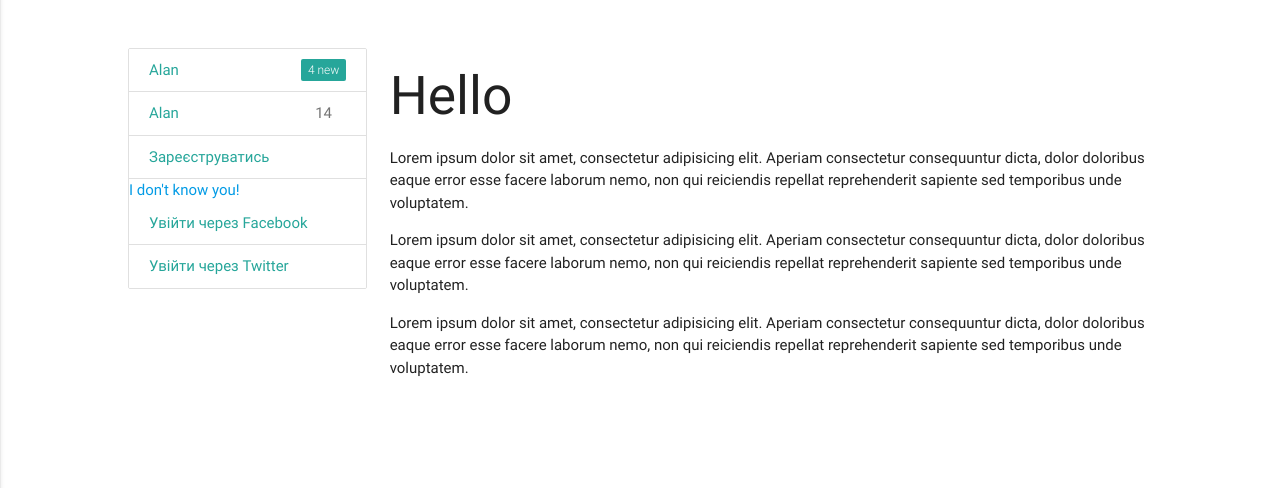
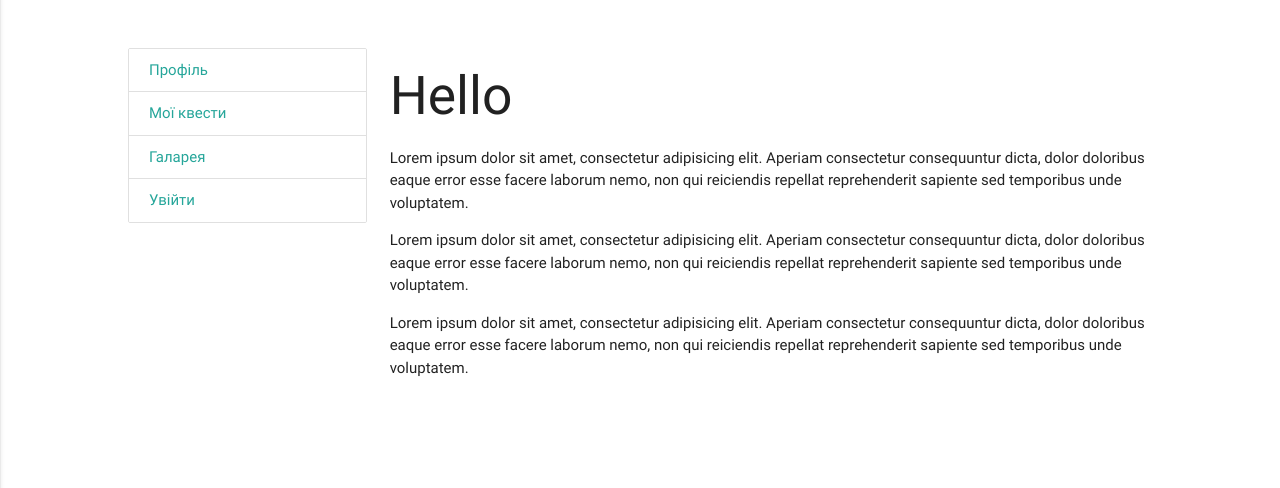
Before and after one commit to Retsediv/Quester, a Flask app: page / in a window 1280 px wide. Shown: the part 100-588 px from the top of the page. Run offline with Flask 2, Linux system fonts and the light colour scheme; some libraries are stand-ins or nearby versions.

Commit message:
Change sidebar and some fixes

```diff
--- a/static/css/style.css
+++ b/static/css/style.css
@@ -58,6 +58,12 @@ a.button-collapse {
     }
 }
 
+.register-modal img{
+    width: 192px;
+    display: block;
+    margin: 0 auto;
+}
+
 body {
     display: flex;
     min-height: 100vh;
--- a/templates/partials/header.html
+++ b/templates/partials/header.html
@@ -42,4 +42,7 @@
     </div>
 </nav>
 
+{% for message in get_flashed_messages() %}
+    <p><b>Error</b>: {{ message }}</p>
+{% endfor %}
 {% block body %} {% endblock %}
--- a/templates/partials/register.html
+++ b/templates/partials/register.html
@@ -1,10 +1,18 @@
 <!-- Modal Structure -->
-<div id="modal1" class="modal">
+<div id="register" class="modal register-modal">
     <div class="modal-content">
-        <h4>Modal Header</h4>
-        <p>A bunch of text</p>
-    </div>
-    <div class="modal-footer">
-        <a href="#!" class=" modal-action modal-close waves-effect waves-green btn-flat">Agree</a>
+        <h4>Увійдіть на сайт</h4>
+        <div class="row">
+            <div class="col sm12 m6 l6">
+                <a href="{{ url_for('oauth_authorize', provider='facebook') }}" class="collection-item">
+                    <img src="{{ url_for('static', filename='img/fb.png') }}" alt="">
+                </a>
+            </div>
+            <div class="col sm12 m6 l6">
+                <a href="{{ url_for('oauth_authorize', provider='twitter') }}" class="collection-item">
+                    <img src="{{ url_for('static', filename='img/twitter.png') }}" alt="">
+                </a>
+            </div>
+        </div>
     </div>
 </div>
--- a/templates/partials/sidebar.html
+++ b/templates/partials/sidebar.html
@@ -1,27 +1,23 @@
 <div class="col m4 l3 hide-on-small-only">
     <div class="collection sidebar">
-        <a href="#!" class="collection-item"><span class="new badge">4</span>Alan</a>
-        <a href="#!" class="collection-item"><span class="badge">14</span>Alan</a>
-        <a href="#modal1" class="collection-item">Зареєструватись</a>
+        <a href="#!" class="collection-item">Профіль</a>
+        <a href="#!" class="collection-item">Мої квести</a>
+        <a href="#!" class="collection-item">Галарея</a>
         {% if current_user.is_authenticated %}
-            <a class="collection-header">Hi, {{ current_user.nickname }}!</a>
             <a href="{{ url_for('logout') }}" class="collection-item">Вийти</a>
         {% else %}
-            <a class="collection-header">I don't know you!</a>
-            <a href="{{ url_for('oauth_authorize', provider='facebook') }}" class="collection-item">Увійти через Facebook</a>
-            <a href="{{ url_for('oauth_authorize', provider='twitter') }}" class="collection-item">Увійти через Twitter</a>
-
+            <a href="#register" class="collection-item">Увійти</a>
         {% endif %}
     </div>
-
-    {% for message in get_flashed_messages() %}
-        <p><b>Error</b>: {{ message }}</p>
-    {% endfor %}
 </div>
 
 <ul class="collection side-nav" id="sidebar">
-    <a href="#!" class="collection-item"><span class="new badge">4</span>Alan</a>
-    <a href="#!" class="collection-item"><span class="badge">14</span>Alan</a>
-    <a href="#!" class="collection-item">Зареєструватись</a>
-    <a href="#!" class="collection-item">Увійти</a>
+    <a href="#!" class="collection-item">Профіль</a>
+        <a href="#!" class="collection-item">Мої квести</a>
+        <a href="#!" class="collection-item">Галарея</a>
+        {% if current_user.is_authenticated %}
+            <a href="{{ url_for('logout') }}" class="collection-item">Вийти</a>
+        {% else %}
+            <a href="#register" class="collection-item">Увійти</a>
+        {% endif %}
 </ul>
```
Also changed, not shown: static/img/fb.png (added), static/img/twitter.png (added).
